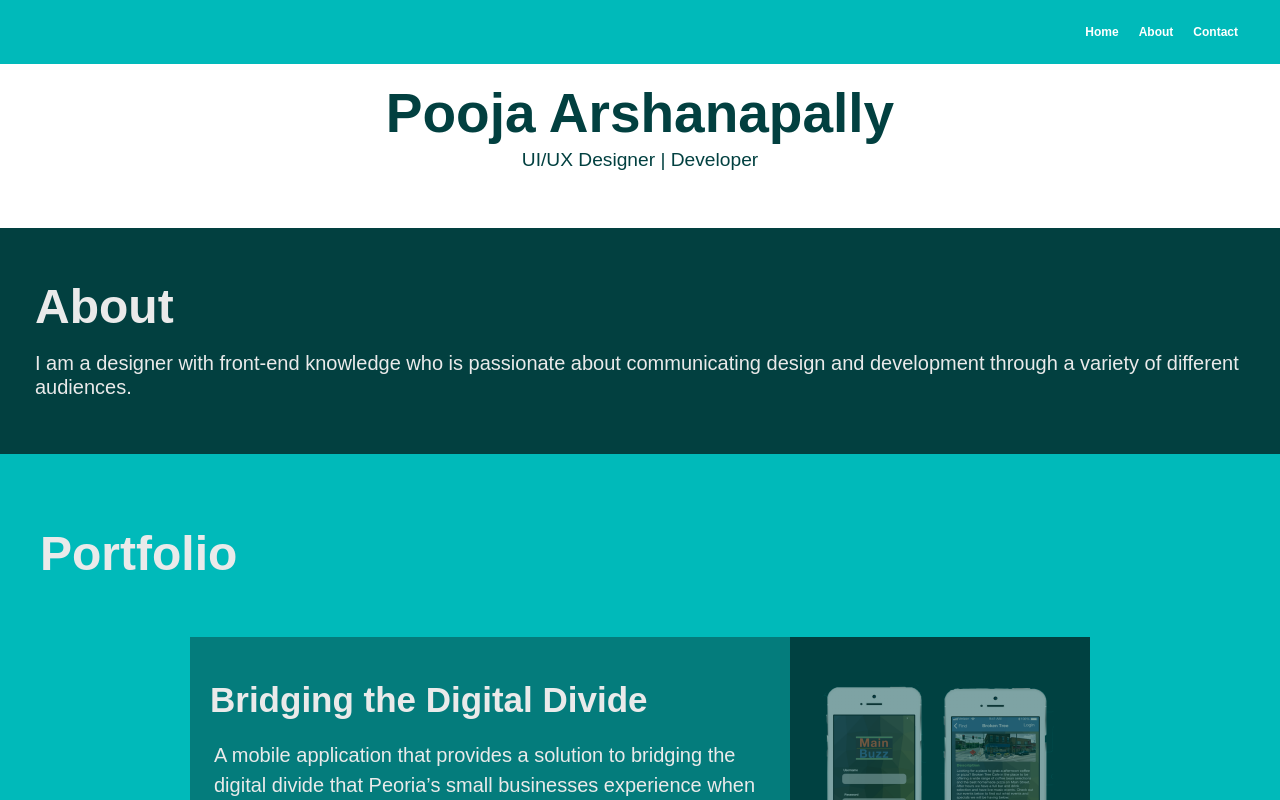
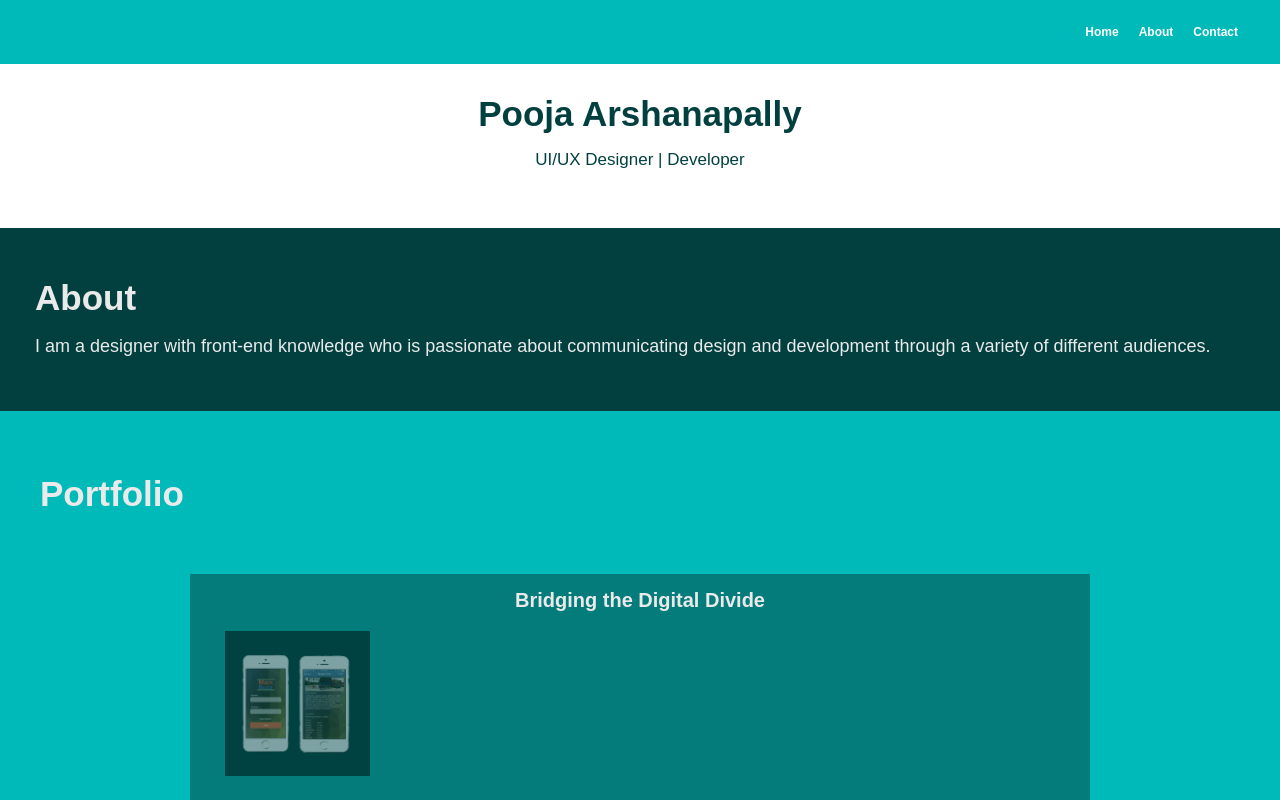
Before and after one commit to parshanapally/portfolio-website, a React (Create React App) app: page / in a window 1280 px wide. Shown: the top 800 px of the page. Built offline with nearby package versions, Linux system fonts and the light colour scheme; a web font is replaced by a local one.

Commit message:
style: re do mobile layout

```diff
--- a/src/components/Portfolio/index.css
+++ b/src/components/Portfolio/index.css
@@ -38,9 +38,8 @@ body {
 }
 
 .portfolio-container main .intro-wrapper > .intro-name {
-  font-size: 60px;
+  font-size: 35px;
   font-weight: 700;
-  line-height: 4rem;
   padding-bottom: 1rem;
 }
 
@@ -49,7 +48,7 @@ body {
   font-weight: 300;
 }
 .tagline {
-  font-size: 1.5rem;
+  font-size: 17px;
 }
 
 .about-page {
@@ -63,7 +62,7 @@ body {
 }
 
 .about-page h1 {
-  font-size: 3rem;
+  font-size: 35px;
   color: #eaeaea;
 }
 
@@ -74,12 +73,11 @@ body {
 
 .about-page .about-wrapper {
   padding: 30px;
-  margin: 0 auto;
 }
 
 .about-page .about-wrapper .about-content p {
   color: #eaeaea;
-  font-size: 20px;
+  font-size: 18px;
 }
 
 .portfolio-page {
@@ -90,18 +88,17 @@ body {
 }
 
 .portfolio-page h1 {
-  font-size: 3rem;
+  font-size: 35px;
   color: #eaeaea;
   padding: 5px;
 }
 
 .portfolio-item {
   background: #047c7c;
-  height: 300px;
+  height: 250px;
   max-width: 900px;
   margin: 0 auto;
   transition: 0.5s;
-  display: flex;
 }
 
 .portfolio-item:hover,
@@ -110,12 +107,13 @@ body {
   transform: translateY(-0.8em);
 }
 .portfolio-item img {
-  height: 100%;
+  height: 66%;
+  margin-left: 25px;
 }
 .portfolio-item h1 {
-  padding: 20px;
+  font-size: 20px;
+  padding-top: 15px;
   text-align: center;
-  font-size: 35px;
 }
 
 .portfolio-item p {
@@ -123,6 +121,7 @@ body {
   color: #eaeaea;
   font-size: 20px;
   line-height: 40px;
+  display: none;
 }
 
 .portfolio-item .overlay {
@@ -153,7 +152,7 @@ body {
   margin: 0 10px;
 }
 .contact-page h1 {
-  font-size: 3rem;
+  font-size: 35px;
   color: #eaeaea;
 }
 
@@ -174,10 +173,12 @@ a {
   text-align: center;
 }
 
-.skyline-img {
-  margin-left: 10px;
+.main-buzz {
+  padding-bottom: 20px;
+  padding-left: 10px;
 }
-@media (min-width: 320px) {
+
+/* @media (min-width: 320px) {
   .portfolio-container main .intro-wrapper > .intro-name {
     font-size: 35px;
     line-height: 2.5rem;
@@ -186,25 +187,9 @@ a {
   .tagline {
     font-size: 1rem;
   }
-}
-@media (max-width: 320px) {
-  .about-page .about-wrapper .about-content p {
-    line-height: 30px;
-    font-size: 20px;
-  }
-  .portfolio-item h1 {
-    padding-top: 100px;
-  }
+} */
 
-  .contact-page p {
-    font-size: 20px;
-  }
-  .social-icons svg {
-    font-size: 3rem;
-  }
-}
-
-@media (min-width: 414px) {
+/* @media (min-width: 414px) {
   .tagline {
     font-size: 1.2rem;
   }
@@ -289,6 +274,9 @@ a {
     margin-left: 4px;
     height: 66%;
   }
+  .about-page .about-wrapper .about-content p {
+    line-height: 35px;
+  }
 }
 
 @media (min-width: 647px) {
@@ -358,4 +346,4 @@ a {
   .portfolio-item p {
     display: block;
   }
-}
+} */
--- a/src/components/Portfolio/index.js
+++ b/src/components/Portfolio/index.js
@@ -45,7 +45,7 @@ const Portfolio = () => {
                 comes to competing with online retailers{" "}
               </p>
             </div>
-            <img src={mainBuzz} alt="main-buzz" className="skyline-img" />
+            <img src={mainBuzz} alt="main-buzz" className="main-buzz" />
           </div>
         </Link>
 
```
